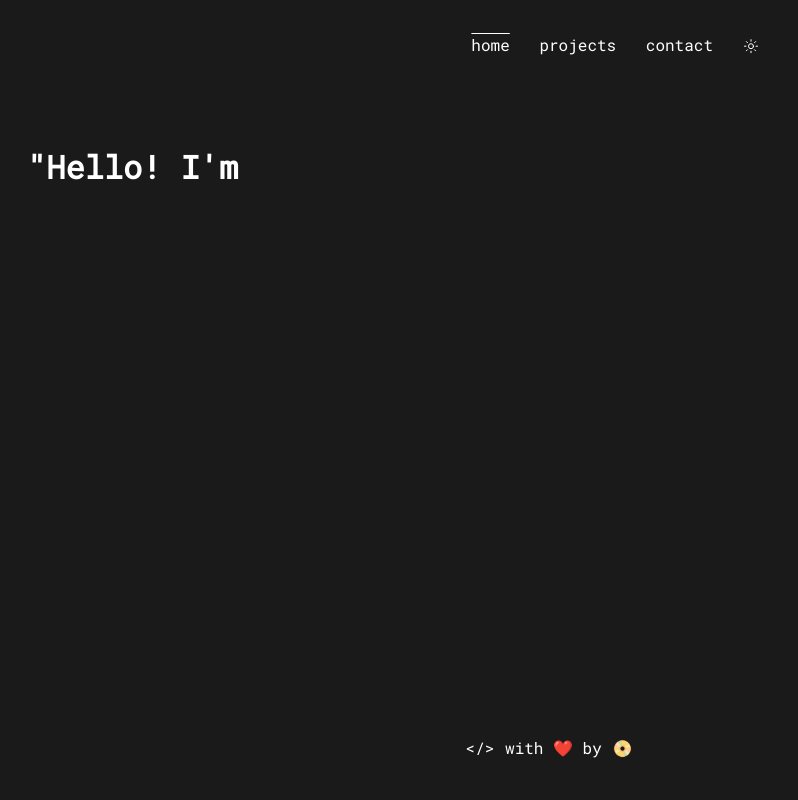
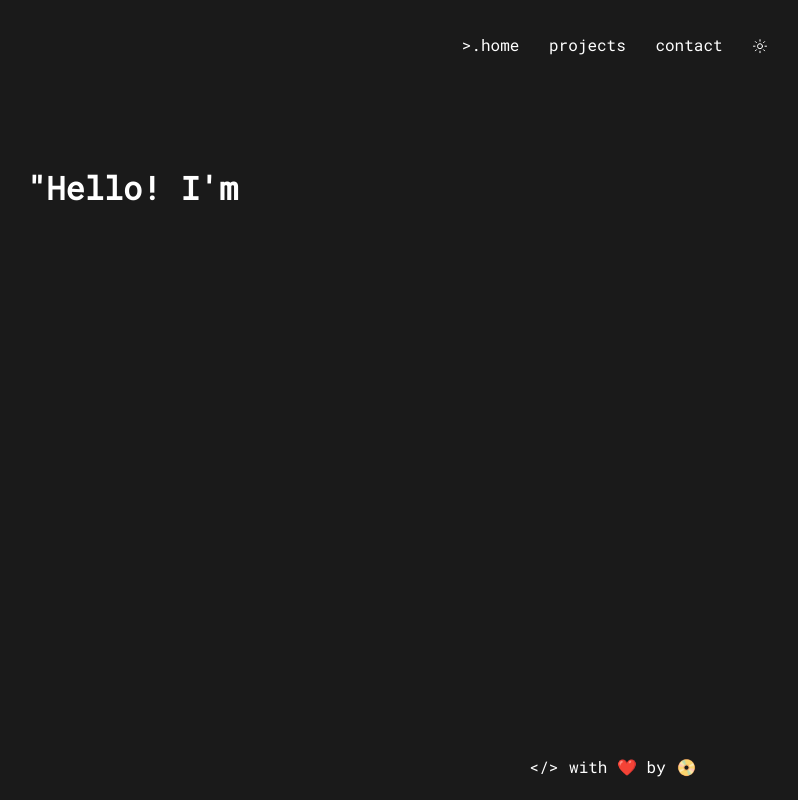
Before and after one commit to dvd-22/dvd-22.github.io, a plain HTML site: page index.html in a window 1280 px wide. Shown: the whole page, without its empty margins (45-843 px from the left). Drawn offline with nearby package versions, Linux system fonts and the light colour scheme.

Commit message:
Centered footer

```diff
--- a/style.css
+++ b/style.css
@@ -50,30 +50,43 @@ nav .theme {
 }
 
 .nav-link:hover:not(.active)::before {
+	content: ">";
+	display: inline-block;
+	animation: blink 0.8s infinite;
+}
+
+@keyframes blink {
+	0% {
+		opacity: 0;
+	}
+	50% {
+		opacity: 1;
+	}
+	100% {
+		opacity: 0;
+	}
+}
+
+.active::before {
 	content: ">.";
 	display: inline-block;
-}
-
-.active {
-	color: var(--text-color);
-	text-decoration: overline;
 }
 
 h1 {
 	font-size: calc(var(--text-size) * 2);
 	font-weight: bold;
-	margin: 0;
 	padding: 2em;
 }
 
 footer {
-	color: var(--text-color);
-	position: absolute;
 	display: flex;
 	justify-content: center;
-	width: 90%;
+	align-items: center;
+	width: 100%;
 	padding: 10px;
-	bottom: 2em;
+	position: fixed;
+	bottom: 0;
+	height: 3em;
 }
 
 footer a {
```
